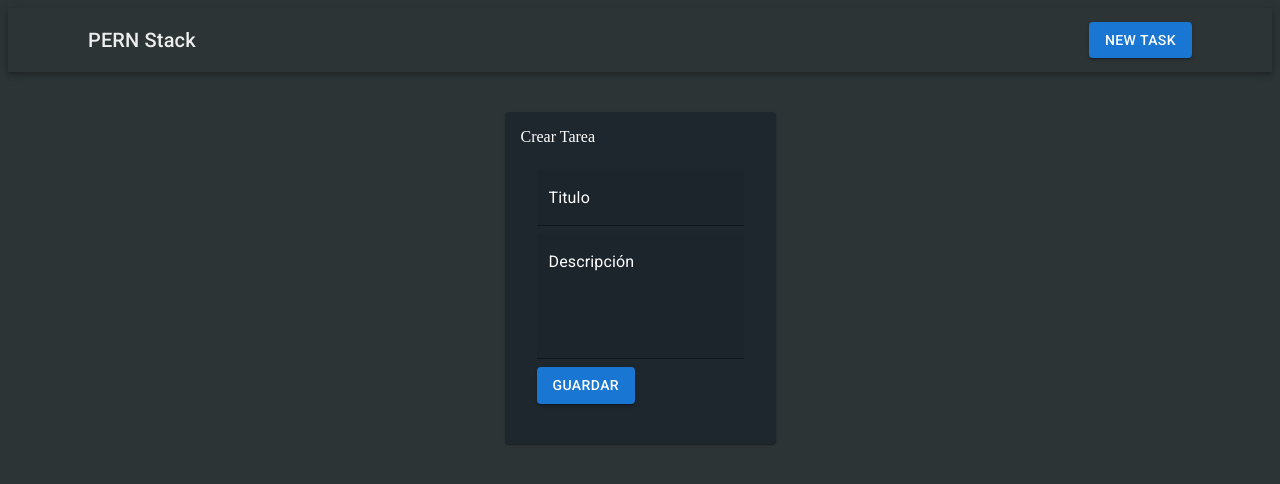
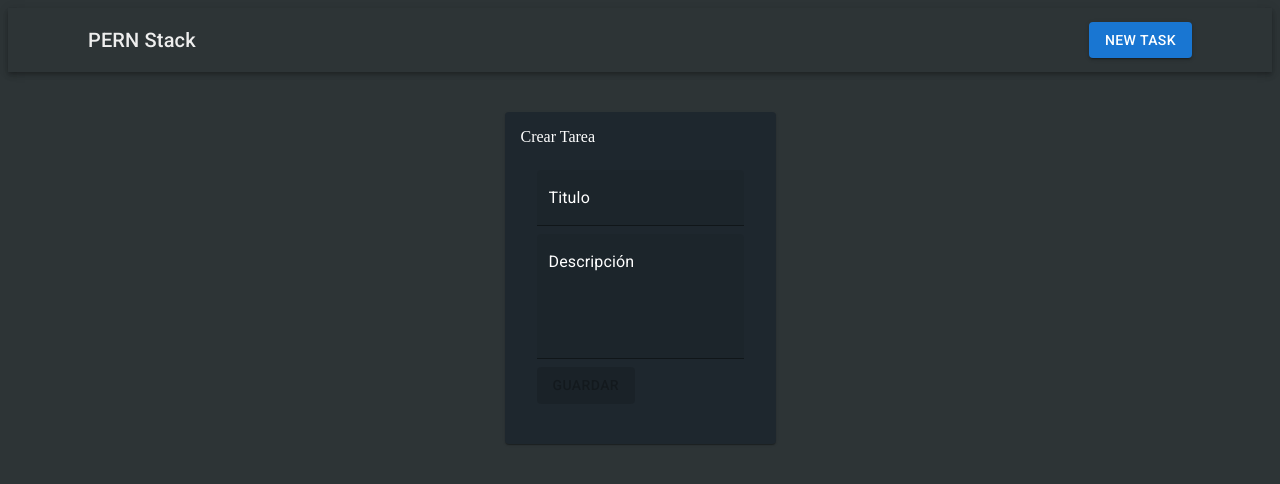
Before and after one commit to thomassr30/frontend-crud-pern, a React (Vite) app: page /tasks/new in a window 1280 px wide. Shown: the top 484 px of the page. Built offline with nearby package versions, Linux system fonts and the light colour scheme.

Commit message:
creando nueva tarea, instalación de axios

```diff
--- a/package.json
+++ b/package.json
@@ -12,6 +12,7 @@
     "@emotion/styled": "^11.8.1",
     "@mui/icons-material": "^5.6.1",
     "@mui/material": "^5.6.1",
+    "axios": "^0.26.1",
     "react": "^18.0.0",
     "react-dom": "^18.0.0",
     "react-router-dom": "^6.3.0"
--- a/src/components/TaskForm.jsx
+++ b/src/components/TaskForm.jsx
@@ -4,9 +4,13 @@ import {
   Typography,
   CardContent,
   TextField,
-  Button
+  Button,
+  CircularProgress
 } from '@mui/material'
+import axios from 'axios'
 import {useState, useEffect} from 'react'
+import { useNavigate } from 'react-router-dom'
+
 
 const TaskForm = () => {
 
@@ -15,10 +19,16 @@ const TaskForm = () => {
     description: ''
   })
 
-  const handleSubmit = (e) =>{
+  const [loading, setloading] = useState(false)
+
+  const navigate = useNavigate()
+
+  const handleSubmit = async (e) =>{
     e.preventDefault()
-
-    console.log(task)
+    setloading(true)
+    await axios.post('http://localhost:4000/tasks', task)
+    setloading(false)
+    navigate('/')
   }
 
   const handleChange = (e) => {
@@ -55,8 +65,15 @@ const TaskForm = () => {
                 name='description'
                 onChange={handleChange}
               />
-              <Button variant='contained' color='primary' type='submit'>
-                Guardar
+              <Button variant='contained'
+                      color='primary'
+                      type='submit'
+                      disabled={!task.title || !task.description}
+                      >
+                {loading ? <CircularProgress
+                  color='inherit'
+                  size={24}
+                /> : 'Guardar'}
               </Button>
             </form>
           </CardContent>
```
Also changed, not shown: 1 other file (tests, documents, lock files or other folders).
